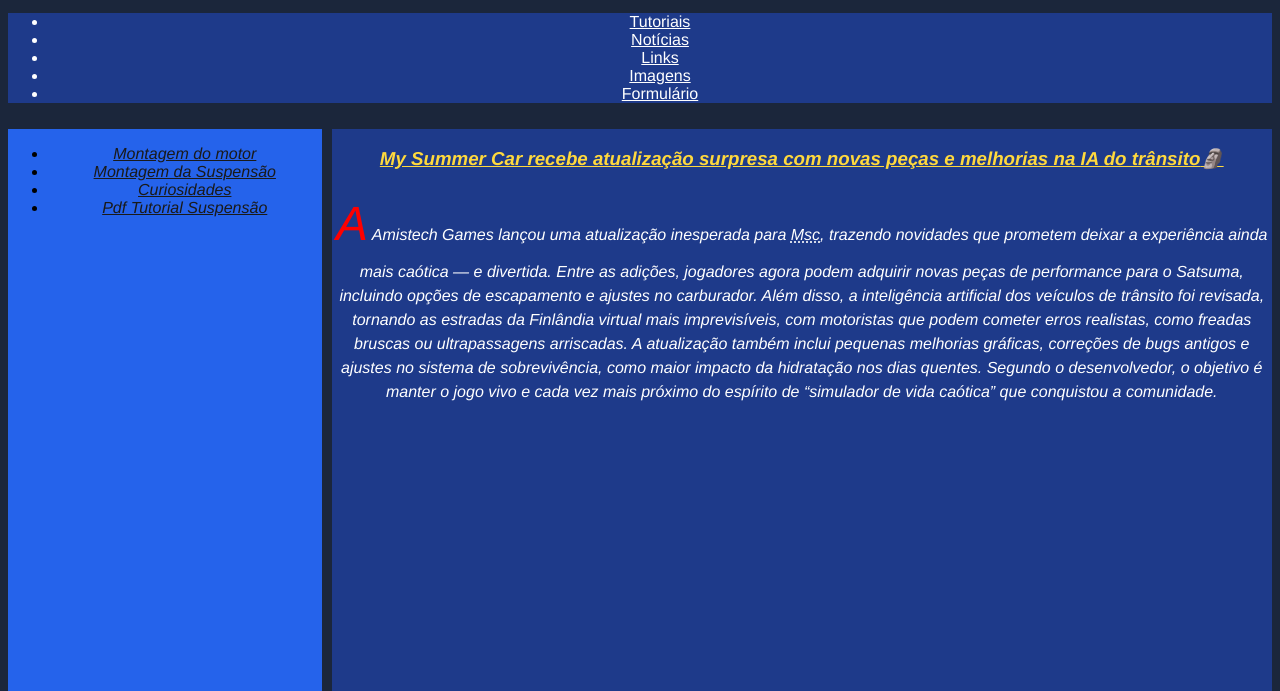
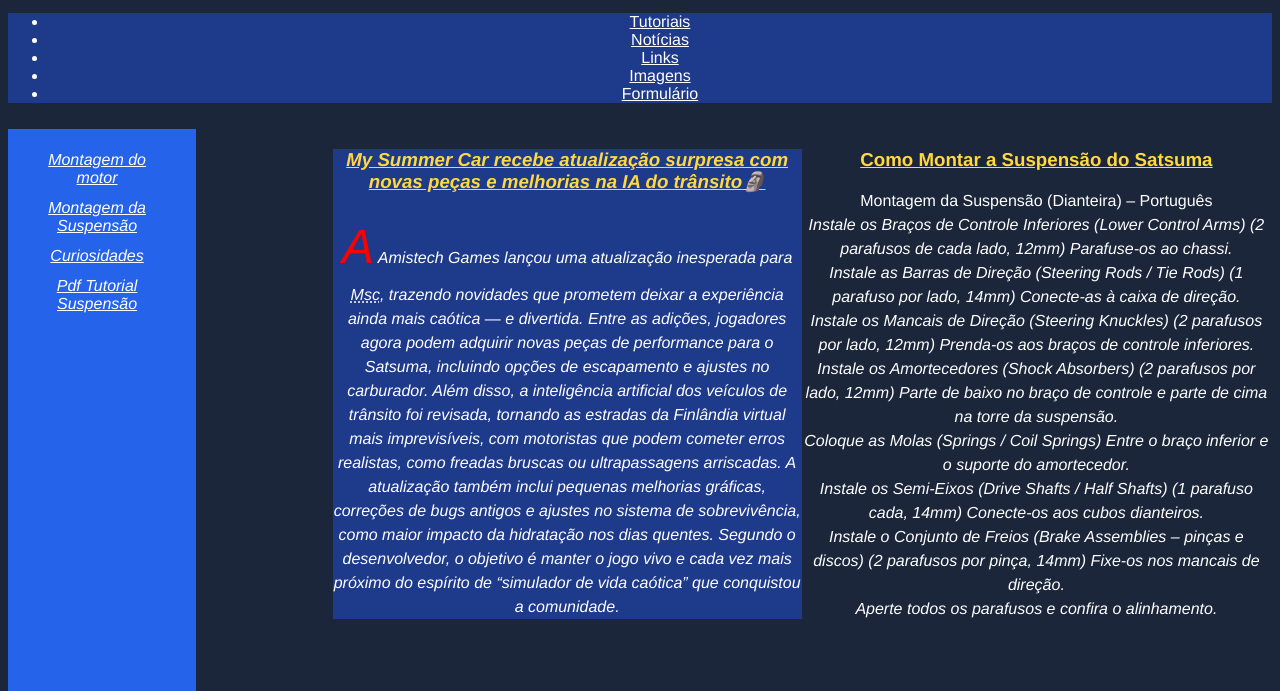
Before and after one commit to PartiuChurras/Revista2.0, a plain HTML site: page index.html in a window 1280 px wide. Shown: the part 109-800 px from the top of the page. Drawn offline with Linux system fonts and the light colour scheme.

Commit message:
Add files via upload

```diff
--- a/estilo.css
+++ b/estilo.css
@@ -1,30 +1,23 @@
-/* Correções:
-   1. Sintaxe de aninhamento (Sass/SCSS) removida e convertida para CSS padrão.
-   2. Corrigida a sintaxe do seletor h1 h2.
-   3. Corrigida a declaração inválida para background-color.
-   4. Removida propriedade inválida do seletor universal (*).
-*/
+
 
 .flex-container {
     display: flex;
     flex-direction: row;
     height: 100vh;
-    margin: 0px;
+    margin: 1px;
 }
 
 .row{
     flex-direction: row;
 }
 
-flex-itens{
-    width: auto;
+.flex-itens{
+    width: 50%;
     height: auto;
-    margin: 10px;
-    display: flex;
-    align-items: center;
-    justify-content: center;
+    position: relative;
+}
 
-}
+
 
 
 /* ---------------------- */
@@ -138,12 +131,23 @@ dt, dd, dl {
     text-align: center;
     font-style: italic;
     background-color: #2563EB;
+    width: 60%;
 }
 .links a {
-    color: #1A1A1A;
+    color: #ffffff;
 }
 .links a:hover {
+    padding: 5px;
     background-color: rgb(209, 99, 9);
+}
+
+.links ul li {
+    position: relative;
+    right: 30px;
+    list-style-type: none;
+    margin-left: 10px;
+    padding: 6px;
+
 }
 
 
--- a/index.html
+++ b/index.html
@@ -40,8 +40,10 @@
         </nav>
 
         <main>
-            <div class="flex-container">
-                <section id="noticias" class="destaque" class="flex-con"> <article>
+            <div class="flex-container row">
+                <div class="flex-itens">
+                    <section id="noticias" class="destaque">
+                        <article>
                             <h3>My Summer Car recebe atualização surpresa com novas peças e melhorias na IA do trânsito</h3>
                             <p>
                                 A Amistech Games lançou uma atualização inesperada para <abbr title="My Summer Car">Msc</abbr>, trazendo novidades que
@@ -58,7 +60,8 @@
                         </article>
                     </section>
                 </div>
-            <div class="flex-container">
+
+                <div class="flex-itens">
                     <section id="tutoriais" class="tabela"> <article>
                             <h3>Como Montar a Suspensão do Satsuma</h3>
                             <p>
@@ -84,7 +87,7 @@
                         </article>
                     </section>
                 </div>
-
+            </div>
 
             <section id="galeria-imagens"> <h3>Imagens do Jogo</h3>
                 <img src="imagens/suspensao-satsuma.jpg" alt="Imagem da Suspensão do Satsuma" width="300">
@@ -250,11 +253,12 @@
         </main>
 
         <footer id="rodape">
+            <a href="#topo">Voltar ao topo</a>
             <p>© 2024 My Summer Car Tutoriais. Todos os direitos reservados a Pedro.</p>
         </footer>
 
     </div>
 
-    <a href="#topo">Voltar ao topo</a>
+
 </body>
 </html>
```
Lines whose indentation alone changed are shown as unchanged.
